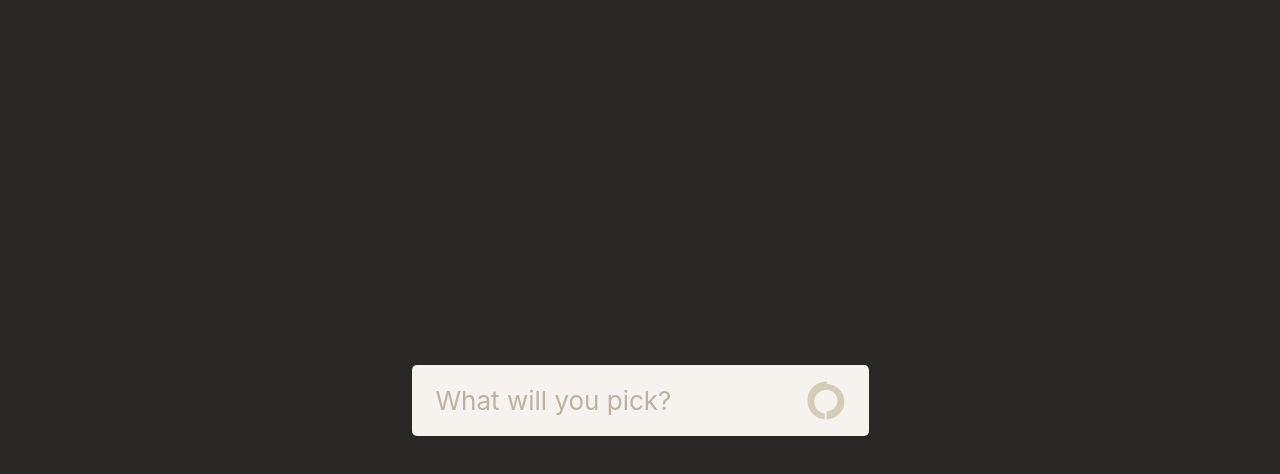
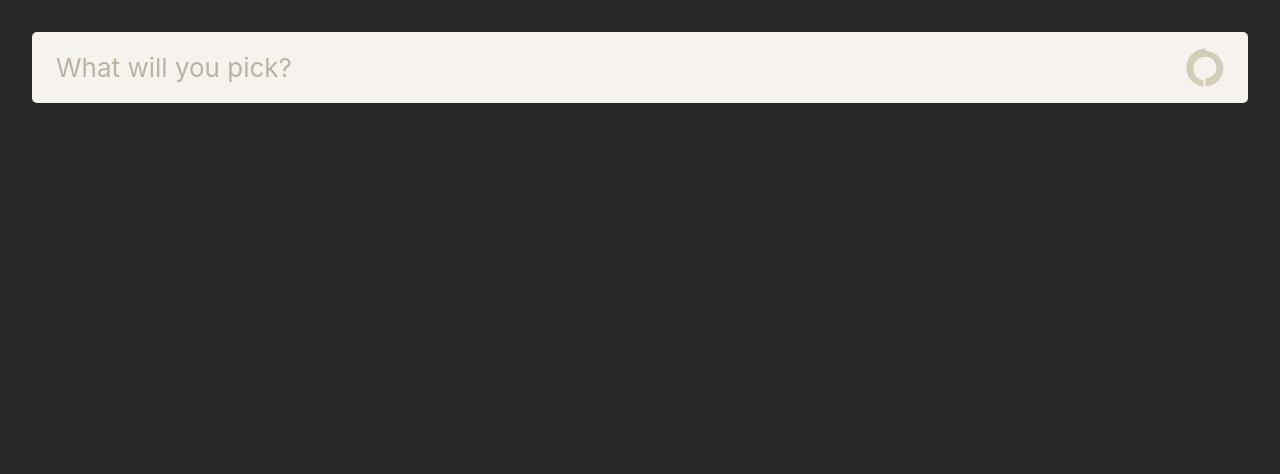
Before and after one commit to joakin/routine-take-home, a Vue app: page / in a window 1280 px wide. Shown: the top 474 px of the page. Built offline with nearby package versions, Linux system fonts and the light colour scheme.

Commit message:
Remove unused CSS

```diff
--- a/src/assets/main.css
+++ b/src/assets/main.css
@@ -7,8 +7,4 @@
 }
 
 @media (min-width: 1024px) {
-  body {
-    display: flex;
-    place-items: center;
-  }
 }
```
